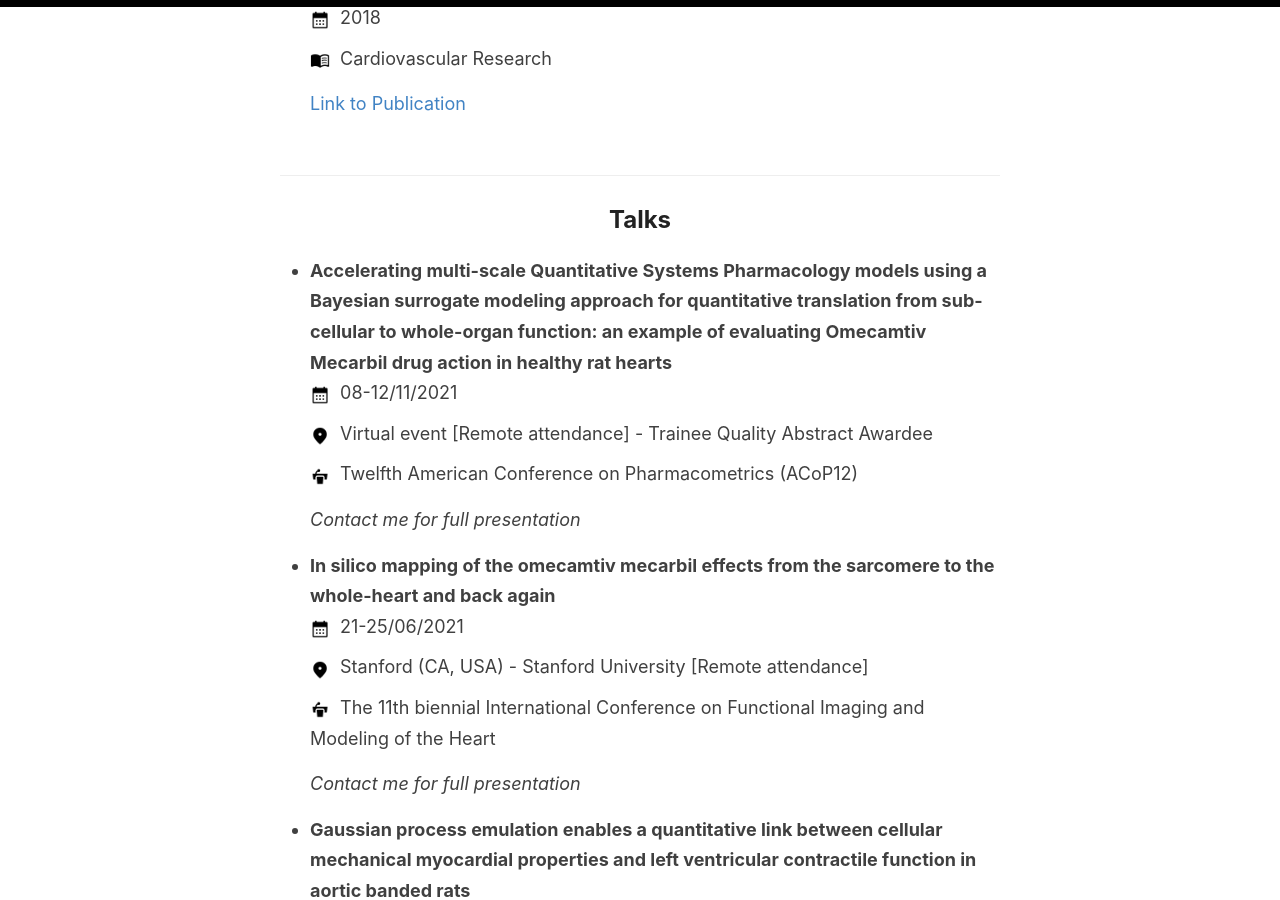
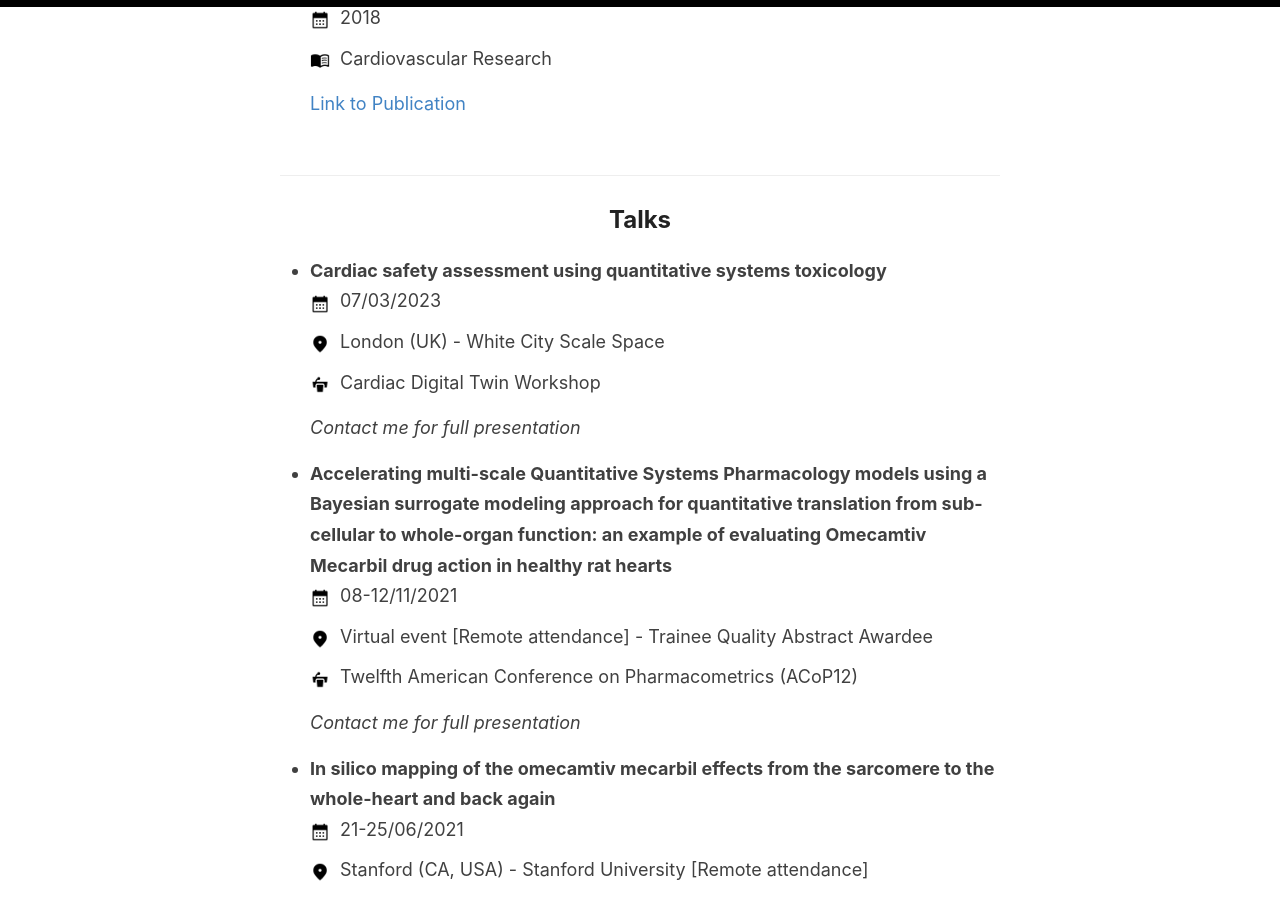
Before and after one commit to stelong/stelong.github.io, a Jekyll site: the page built from _pages/publications.md, in a window 1280 px wide and 900 px high, scrolled down 3306 px. Built offline with Jekyll 4.4.1, drawn with Linux system fonts in a browser that asks for light colours.

Commit message:
New talk entry added

```diff
--- a/_data/presentations.yml
+++ b/_data/presentations.yml
@@ -1,3 +1,8 @@
+- title: "Cardiac safety assessment using quantitative systems toxicology"
+  date: 07/03/2023
+  conference: Cardiac Digital Twin Workshop
+  location: London (UK) - White City Scale Space
+
 - title: "Accelerating multi-scale Quantitative Systems Pharmacology models using a Bayesian surrogate modeling approach for quantitative translation from sub-cellular to whole-organ function: an example of evaluating Omecamtiv Mecarbil drug action in healthy rat hearts"
   date: 08-12/11/2021
   conference: Twelfth American Conference on Pharmacometrics (ACoP12)
```
